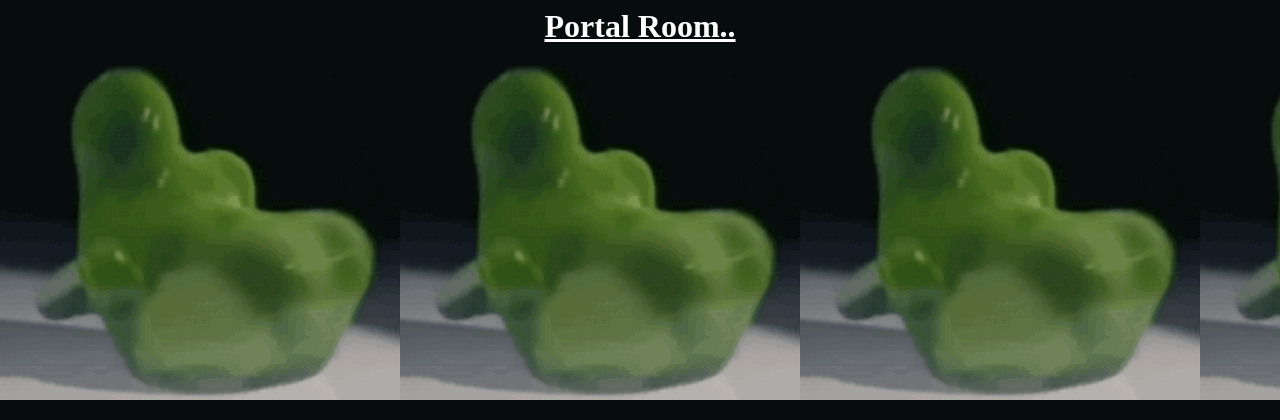
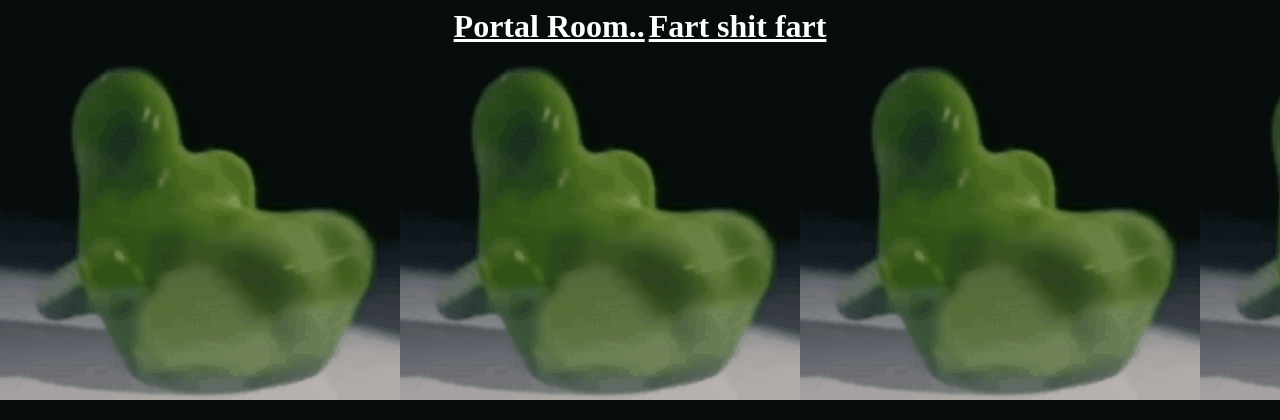
Before and after one commit to Gurthog/flubber, a Django app: page / in a window 1280 px wide. Shown: the top 420 px of the page. Run offline with Django 5.2, Linux system fonts and the light colour scheme.

Commit message:
add poop

```diff
--- a/home/templates/home/index.html
+++ b/home/templates/home/index.html
@@ -6,6 +6,7 @@
 
 <div>
   <a href="{% url 'sandbox:home' %}">Portal Room..</a>
+  <a href="">Fart shit fart</a>
 </div>
 
 
```
